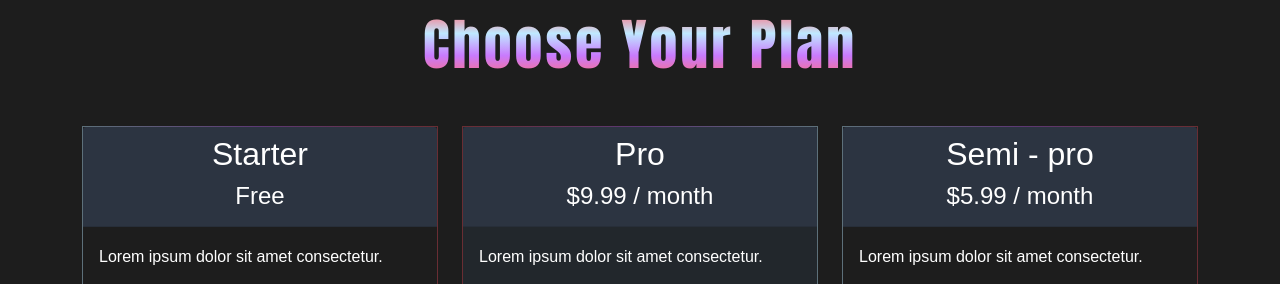
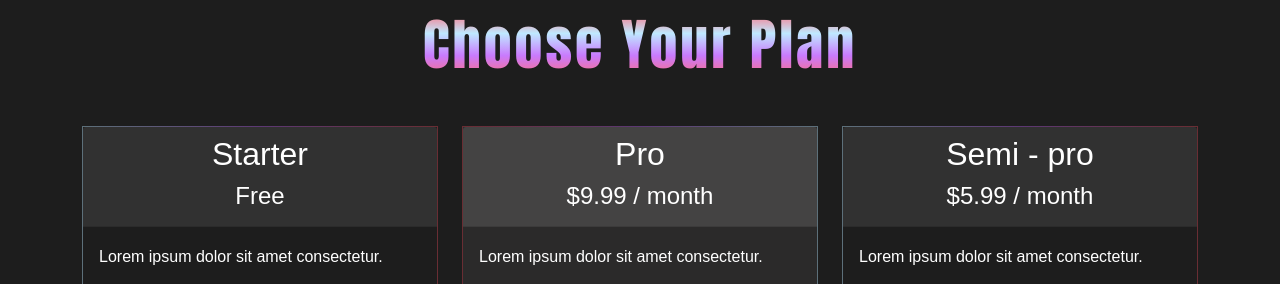
Before and after one commit to shira1008/Landing-page-project, a plain HTML site: page index.html in a window 1280 px wide. Shown: the part 3300-3584 px from the top of the page. Drawn offline with Linux system fonts and the light colour scheme.

Commit message:
color change

```diff
--- a/css/style.css
+++ b/css/style.css
@@ -34,9 +34,9 @@ html {
   --grey-400: #94a3b8;
   --grey-500: #91908d;
   --grey-600: #475569;
-  --grey-700: #334155;
-  --grey-800: #2c3441;
-  --grey-900: #22272c;
+  --grey-700: #444343;
+  --grey-800: #313131;
+  --grey-900: #2b2a2a;
   /* rest of the colors */
   --black: #1d1d1d;
   --white: #fff;
@@ -220,10 +220,15 @@ ul {
   transition: var(--transition);
 }
 
+/* hte top of the card color */
 .my-card-bg {
   background: var(--grey-800);
 }
+.my-card-outline-pro .my-card-bg {
+  background: var(--grey-700);
+}
 
+/* the card body color */
 .my-card-outline-pro {
   background: var(--grey-900);
   border: 1px solid;
```
